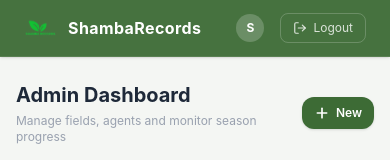
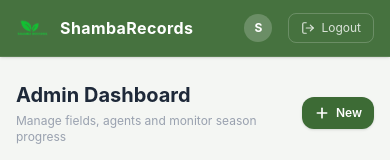
Before and after one commit to abrakingoo/smart_season_field_monitoring_system, a React (Vite) app in the folder frontend/: page /admin in a window 390 px wide. Shown: the top 160 px of the page. Built offline with nearby package versions, Linux system fonts and the light colour scheme; no server answers; sample sign-in values are in the browser's storage.

Commit message:
style(frontend): tighten header padding on mobile for better small screen layout

```diff
--- a/frontend/src/components/Header.jsx
+++ b/frontend/src/components/Header.jsx
@@ -4,7 +4,7 @@ export default function Header({ showLogout = true }) {
   const navigate = useNavigate()
 
   return (
-    <header className="sticky top-0 z-40 flex items-center justify-between px-6 py-3 bg-[#3d6b35]/95 backdrop-blur border-b border-white/10 shadow-sm">
+    <header className="sticky top-0 z-40 flex items-center justify-between px-4 sm:px-6 py-3 bg-[#3d6b35]/95 backdrop-blur border-b border-white/10 shadow-sm">
       <div className="flex items-center gap-3">
         <img src="/shamba.svg" alt="ShambaRecords logo" className="w-8 h-8" />
         <span className="text-white font-bold text-base tracking-wide">ShambaRecords</span>
```
